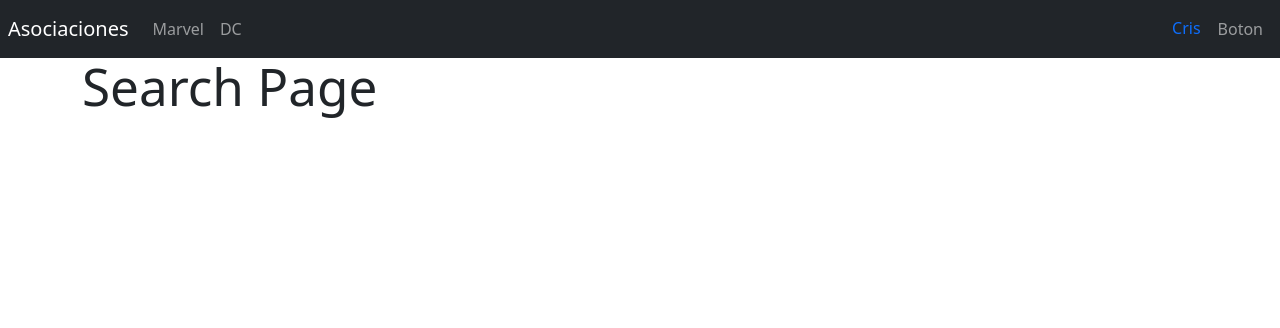
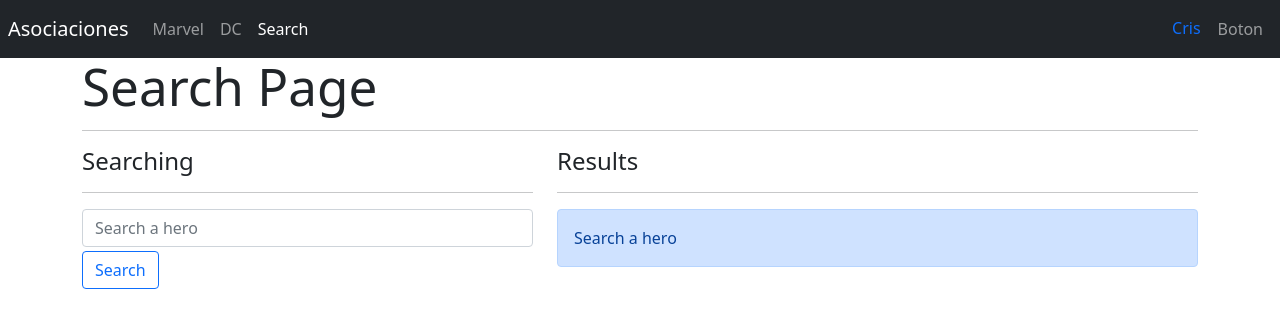
Before and after one commit to shounas99/heroes-spa, a React (Vite) app: page /search in a window 1280 px wide. Shown: the top 328 px of the page. Built offline with nearby package versions, Linux system fonts and the light colour scheme.

Commit message:
Add - Data for heroes's searching and route

```diff
--- a/src/heroes/components/HeroCard.jsx
+++ b/src/heroes/components/HeroCard.jsx
@@ -20,6 +20,7 @@ export const HeroCard = ({
 }) => {
 
     const heroImageUrl = `/assets/heroes/${ id }.jpg`
+    const publisherMarvel = publisher === 'Marvel Comics'
 
     return (
         <div className='col animate__animated animate__fadeIn'>
@@ -27,12 +28,12 @@ export const HeroCard = ({
                 <div className='row no-gutters'>
                     <div className='col-4'>
                         <img src={ heroImageUrl } className='card-img' alt={ superhero } />
-
                     </div>
                     <div className='col-8'>
                         <div className='card-body'>
                             <h5 className='card-title'>{ superhero }</h5>
                             <p className='card-name'>{ alter_ego }</p>
+                            <p style={{ color: publisherMarvel ? 'red' : 'orange'}}>{ publisher } </p>
                             {/* {
                                 ( alter_ego !== characters ) && ( <p>{ characters }</p> )
                             } */}
@@ -42,14 +43,9 @@ export const HeroCard = ({
                             </p>
                             <Link to={ `/hero/${ id }`}>Más información</Link>
                         </div>
-
                     </div>
-
-
                 </div>
-
             </div>
-
         </div>
     )
 }
--- a/src/heroes/pages/SearchPage.jsx
+++ b/src/heroes/pages/SearchPage.jsx
@@ -1,7 +1,79 @@
+import { useLocation, useNavigate } from 'react-router-dom'
+import { useForm } from '../../hooks/useForm'
+import { HeroCard } from '../components'
+import queryString from 'query-string'
+import { getHeroesByName } from '../helpers'
+
 export const SearchPage = () => {
+
+    const navigate = useNavigate()
+
+    const location = useLocation()
+
+    const { q = '' } = queryString.parse( location.search )
+    const heroes = getHeroesByName(q)
+    const showSearch = (q.length === 0)
+    const showError  = (q.length > 0 && heroes.length === 0)
+
+    const { searchText, onInputChange } = useForm({
+        searchText: q
+    })
+
+    const onSearchSubmit = ( event) => {
+        event.preventDefault()
+        // if( searchText.trim().length <= 1) return;
+        navigate(`?q=${ searchText }`)
+    }
+
     return (
         <>
         <h1>Search Page</h1>
+        <hr />
+
+        <div className="row">
+            <div className="col-5">
+                <h4>Searching</h4>
+                <hr />
+                <form action="" onSubmit={ onSearchSubmit }>
+                    <input
+                        type="text"
+                        placeholder="Search a hero"
+                        className="form-control"
+                        name="searchText"
+                        autoComplete="off"
+                        value={ searchText }
+                        onChange={ onInputChange }
+                    />
+                </form>
+                <button className="btn btn-outline-primary mt-1">
+                    Search
+                </button>
+            </div>
+
+            <div className="col-7">
+                <h4>Results</h4>
+                <hr />
+                {/* {
+                    ( q === '')
+                    ? <div className="alert alert-primary">Search a hero</div>
+                    : (heroes.length === 0) && <div className="alert alert-danger">No hero with <b>{ q }</b></div>
+                } */}
+
+                <div className="alert alert-primary animate__animated animate__fadeIn" style={{ display: showSearch ? '' : 'none'}}>Search a hero</div>
+                <div className="alert alert-danger animate__animated animate__fadeIn"  style={{ display: showError ? '' : 'none'}}>No hero with <b>{ q }</b></div>
+
+
+
+                {
+                    heroes.map((hero) => (
+                        <HeroCard key={hero.id} {...hero}/>
+                    ))
+                }
+            </div>
+        </div>
+
+
+
         </>
     )
 }
--- a/src/ui/components/Navbar.jsx
+++ b/src/ui/components/Navbar.jsx
@@ -37,6 +37,13 @@ export const Navbar = () => {
                     >
                         DC
                     </NavLink>
+
+                    <NavLink
+                        className={ ({ isActive }) => `nav-item nav-link ${ isActive ? 'active' : ''}`}
+                        to="/search"
+                    >
+                        Search
+                    </NavLink>
                 </div>
             </div>
 
```
